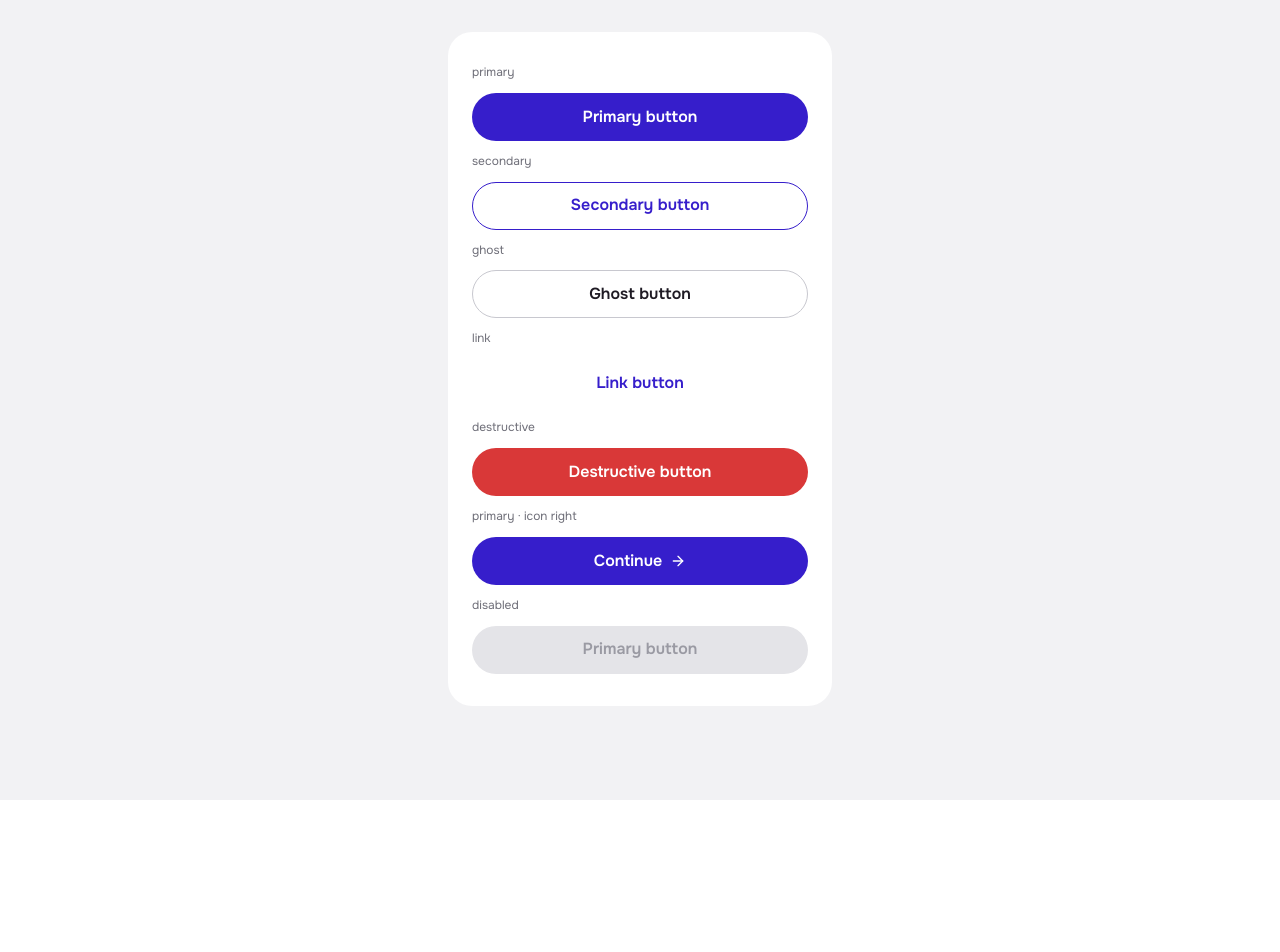
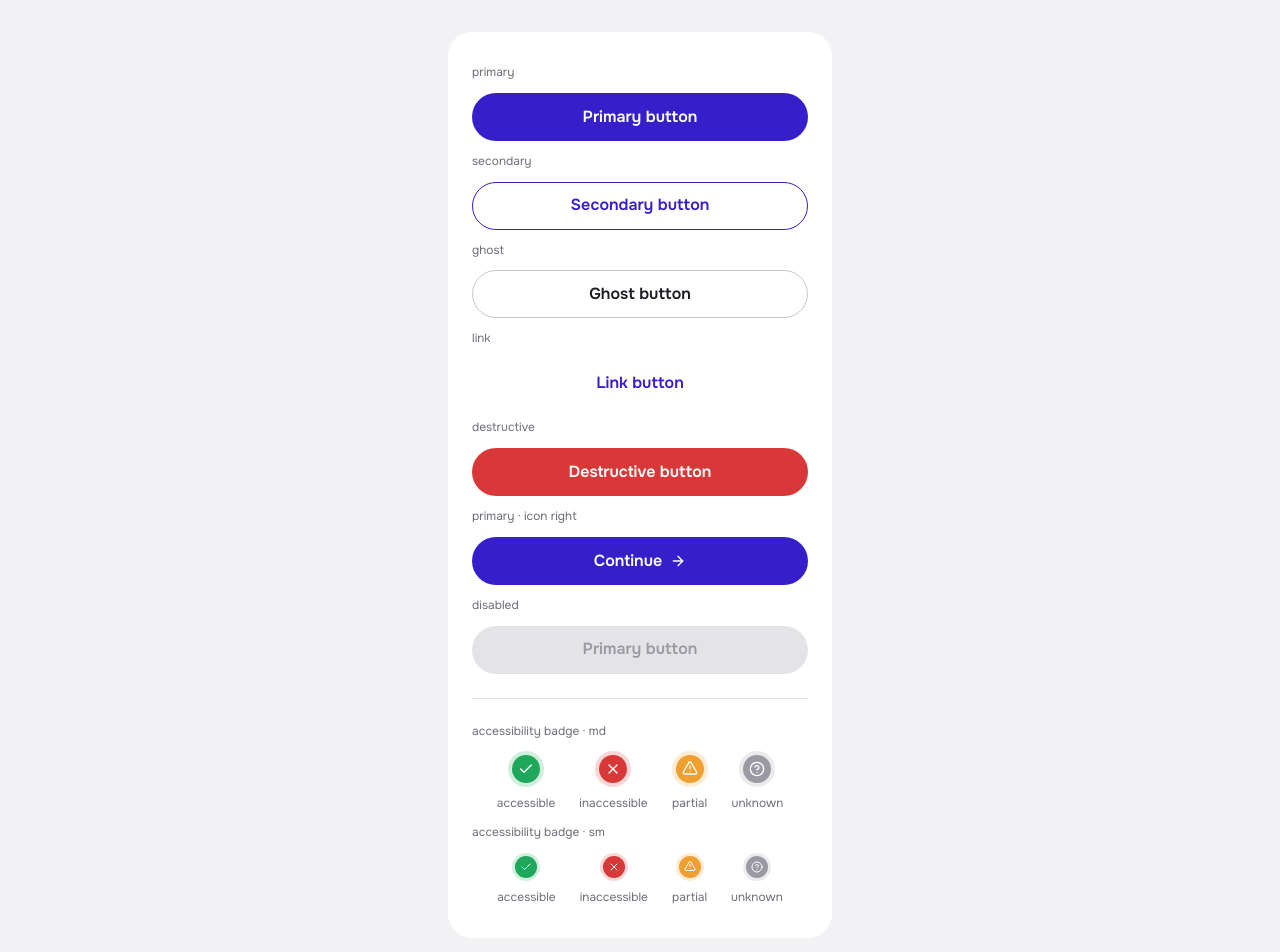
Before and after one commit to Mashto-o/passage-app, a React (Vite) app: page / in a window 1280 px wide. Shown: the top 952 px of the page. Before the commit the page ends 800 px from the top, so only its background shows below. Built offline with nearby package versions, Linux system fonts and the light colour scheme.

Commit message:
Add AccessibilityBadge component with all variants

```diff
--- a/src/App.tsx
+++ b/src/App.tsx
@@ -1,11 +1,20 @@
 import { ArrowRight } from 'lucide-react'
-import { Button } from './components'
+import { Button, AccessibilityBadge } from './components'
+import type { AccessibilityBadgeProps } from './components'
+
+const badgeVariants: AccessibilityBadgeProps['variant'][] = [
+  'accessible',
+  'inaccessible',
+  'partial',
+  'unknown',
+]
 
 function App() {
   return (
     <div className="min-h-screen bg-neutral-100 flex items-start justify-center py-xl">
       <div className="max-w-sm w-full mx-auto px-lg py-xl bg-neutral-0 flex flex-col gap-sm rounded-lg">
 
+        {/* ── Buttons ── */}
         <p className="text-caption-sm text-neutral-500">primary</p>
         <Button variant="primary" label="Primary button" fullWidth />
 
@@ -33,6 +42,31 @@ function App() {
         <p className="text-caption-sm text-neutral-500">disabled</p>
         <Button variant="primary" label="Primary button" fullWidth disabled />
 
+        {/* ── Divider ── */}
+        <div className="h-px bg-neutral-200 my-sm" />
+
+        {/* ── AccessibilityBadge md ── */}
+        <p className="text-caption-sm text-neutral-500">accessibility badge · md</p>
+        <div className="flex gap-lg items-start justify-center">
+          {badgeVariants.map((v) => (
+            <div key={v} className="flex flex-col items-center gap-xs">
+              <AccessibilityBadge variant={v} size="md" />
+              <span className="text-caption-sm text-neutral-500">{v}</span>
+            </div>
+          ))}
+        </div>
+
+        {/* ── AccessibilityBadge sm ── */}
+        <p className="text-caption-sm text-neutral-500">accessibility badge · sm</p>
+        <div className="flex gap-lg items-start justify-center">
+          {badgeVariants.map((v) => (
+            <div key={v} className="flex flex-col items-center gap-xs">
+              <AccessibilityBadge variant={v} size="sm" />
+              <span className="text-caption-sm text-neutral-500">{v}</span>
+            </div>
+          ))}
+        </div>
+
       </div>
     </div>
   )
--- /dev/null
+++ b/src/components/AccessibilityBadge.tsx
@@ -0,0 +1,74 @@
+import React from 'react'
+import { Check, X, AlertTriangle, HelpCircle } from 'lucide-react'
+
+export interface AccessibilityBadgeProps {
+  variant: 'accessible' | 'inaccessible' | 'partial' | 'unknown'
+  size?: 'md' | 'sm'
+  className?: string
+}
+
+type VariantConfig = {
+  outerBg:   string
+  innerBg:   string
+  ariaLabel: string
+  iconClass?: string
+  Icon: React.ComponentType<{ size: number; className?: string; 'aria-hidden'?: boolean }>
+}
+
+const variantConfig: Record<AccessibilityBadgeProps['variant'], VariantConfig> = {
+  accessible: {
+    outerBg:   'bg-[rgba(31,168,91,0.2)]',
+    innerBg:   'bg-success-500',
+    ariaLabel: 'Accessible',
+    Icon:      Check,
+  },
+  inaccessible: {
+    outerBg:   'bg-[rgba(217,56,56,0.2)]',
+    innerBg:   'bg-danger-500',
+    ariaLabel: 'Not accessible',
+    Icon:      X,
+  },
+  partial: {
+    outerBg:   'bg-[rgba(240,160,48,0.2)]',
+    innerBg:   'bg-warning-500',
+    ariaLabel: 'Partially accessible',
+    Icon:      AlertTriangle,
+    iconClass: '-translate-y-[1px]',
+  },
+  unknown: {
+    outerBg:   'bg-[rgba(154,154,163,0.2)]',
+    innerBg:   'bg-neutral-400',
+    ariaLabel: 'Accessibility unknown',
+    Icon:      HelpCircle,
+  },
+}
+
+const sizeConfig = {
+  md: { outerSize: 'w-[36px] h-[36px]', innerSize: 'w-[28px] h-[28px]', iconSize: 16 },
+  sm: { outerSize: 'w-[28px] h-[28px]', innerSize: 'w-[22px] h-[22px]', iconSize: 12 },
+}
+
+export const AccessibilityBadge: React.FC<AccessibilityBadgeProps> = ({
+  variant,
+  size = 'md',
+  className = '',
+}) => {
+  const { outerBg, innerBg, ariaLabel, Icon, iconClass } = variantConfig[variant]
+  const { outerSize, innerSize, iconSize } = sizeConfig[size]
+
+  return (
+    <div
+      role="img"
+      aria-label={ariaLabel}
+      className={`flex items-center justify-center shrink-0 overflow-hidden rounded-full ${outerSize} ${outerBg}${className ? ` ${className}` : ''}`}
+    >
+      <div className={`flex items-center justify-center shrink-0 rounded-full ${innerSize} ${innerBg}`}>
+        <Icon
+          size={iconSize}
+          aria-hidden={true}
+          className={`text-neutral-0${iconClass ? ` ${iconClass}` : ''}`}
+        />
+      </div>
+    </div>
+  )
+}
--- a/src/components/index.ts
+++ b/src/components/index.ts
@@ -1,2 +1,5 @@
 export { Button } from './Button'
 export type { ButtonProps } from './Button'
+
+export { AccessibilityBadge } from './AccessibilityBadge'
+export type { AccessibilityBadgeProps } from './AccessibilityBadge'
--- a/tailwind.config.js
+++ b/tailwind.config.js
@@ -87,6 +87,17 @@ export default {
         'caption-sm':  '0.01em',
       },
 
+      // ── ANIMATIONS ───────────────────────────
+      keyframes: {
+        'ring-pulse': {
+          '0%, 100%': { opacity: '1' },
+          '50%':      { opacity: '0.5' },
+        },
+      },
+      animation: {
+        'ring-pulse': 'ring-pulse 2.5s ease-in-out infinite',
+      },
+
       // ── FONT SIZE + LINE HEIGHT ───────────────
       // Format: [fontSize, { lineHeight, fontWeight }]
       fontSize: {
```
